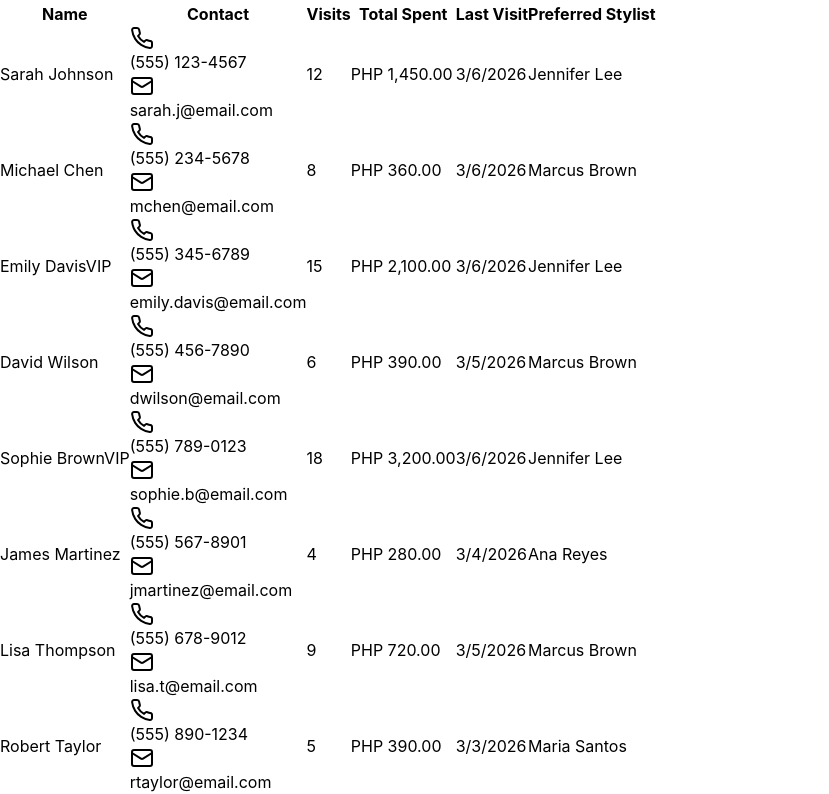
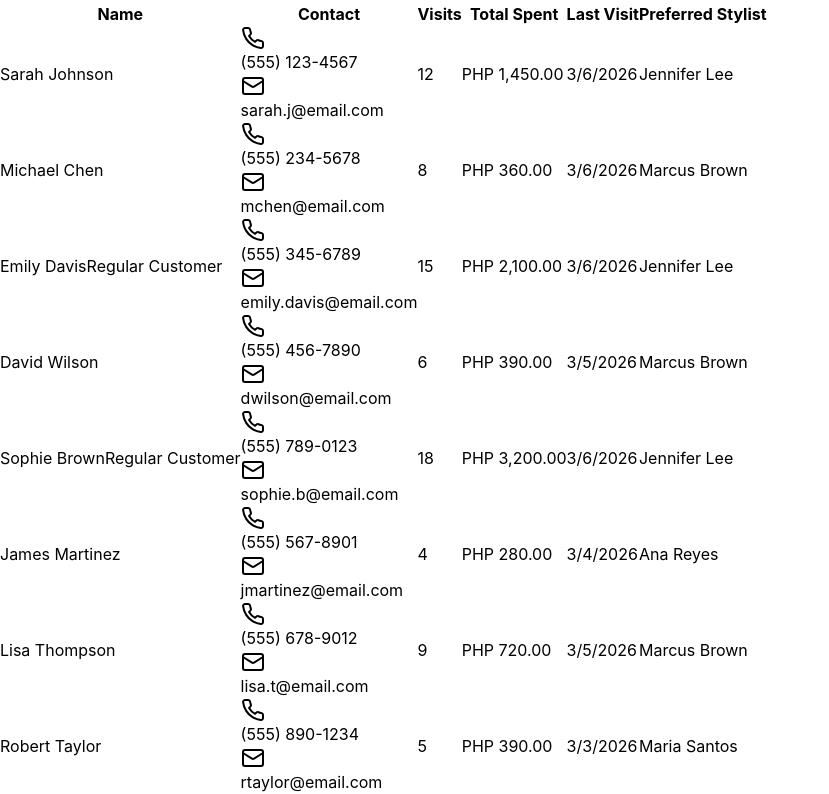
Before and after one commit to FRC-FRANKY/EL-Ventures-Booking-system-and-Inventory, a React (Vite) app: page /receptionist/customers in a window 1280 px wide. Shown: the part 790-1584 px from the top of the page, without its empty margins (0-829 px from the left). Built offline with nearby package versions, Linux system fonts and the light colour scheme.

Commit message:
version2

```diff
--- a/src/components/dashboard/CustomerTable.jsx
+++ b/src/components/dashboard/CustomerTable.jsx
@@ -144,7 +144,7 @@ export default function CustomerTable({ query }) {
                     </span>
                     {customer.isVip && (
                       <span className="inline-flex px-2 py-0.5 rounded text-xs font-medium bg-amber-100 text-amber-800">
-                        VIP
+                        Regular Customer
                       </span>
                     )}
                   </div>
```
